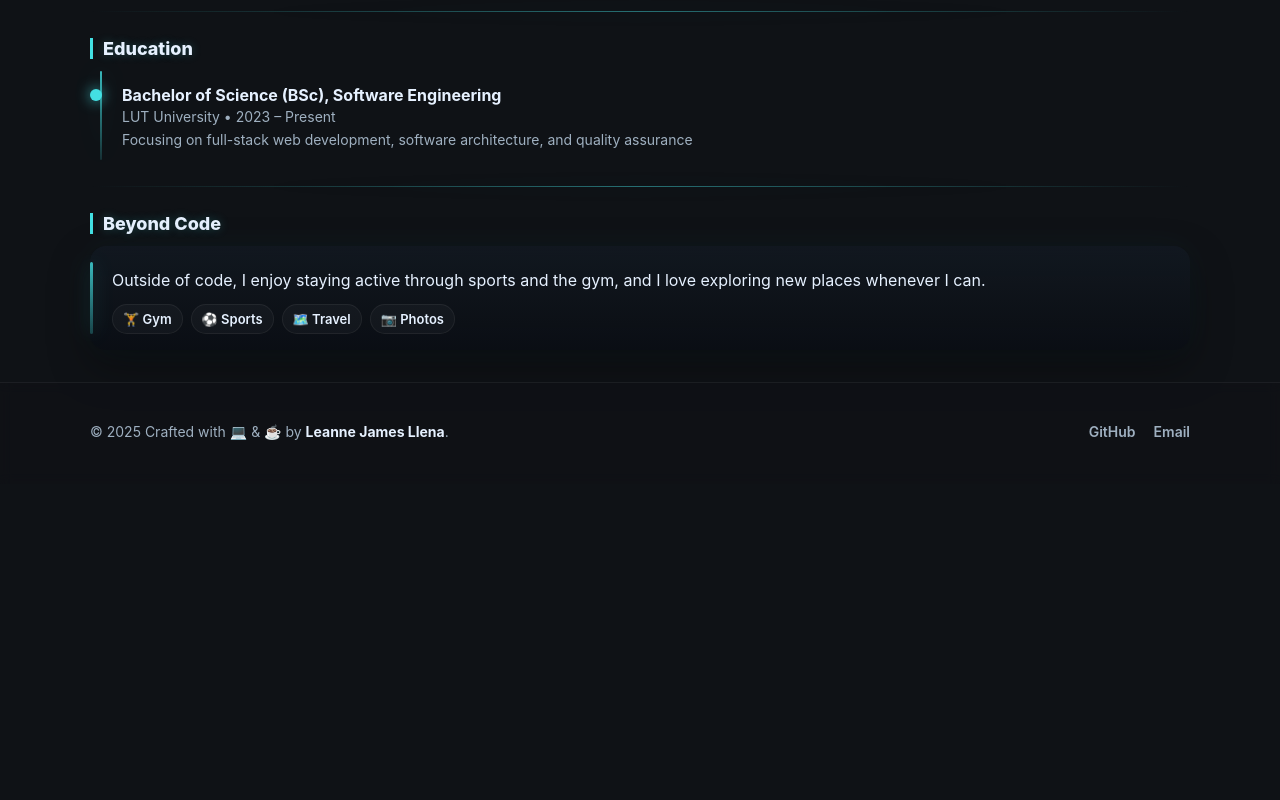
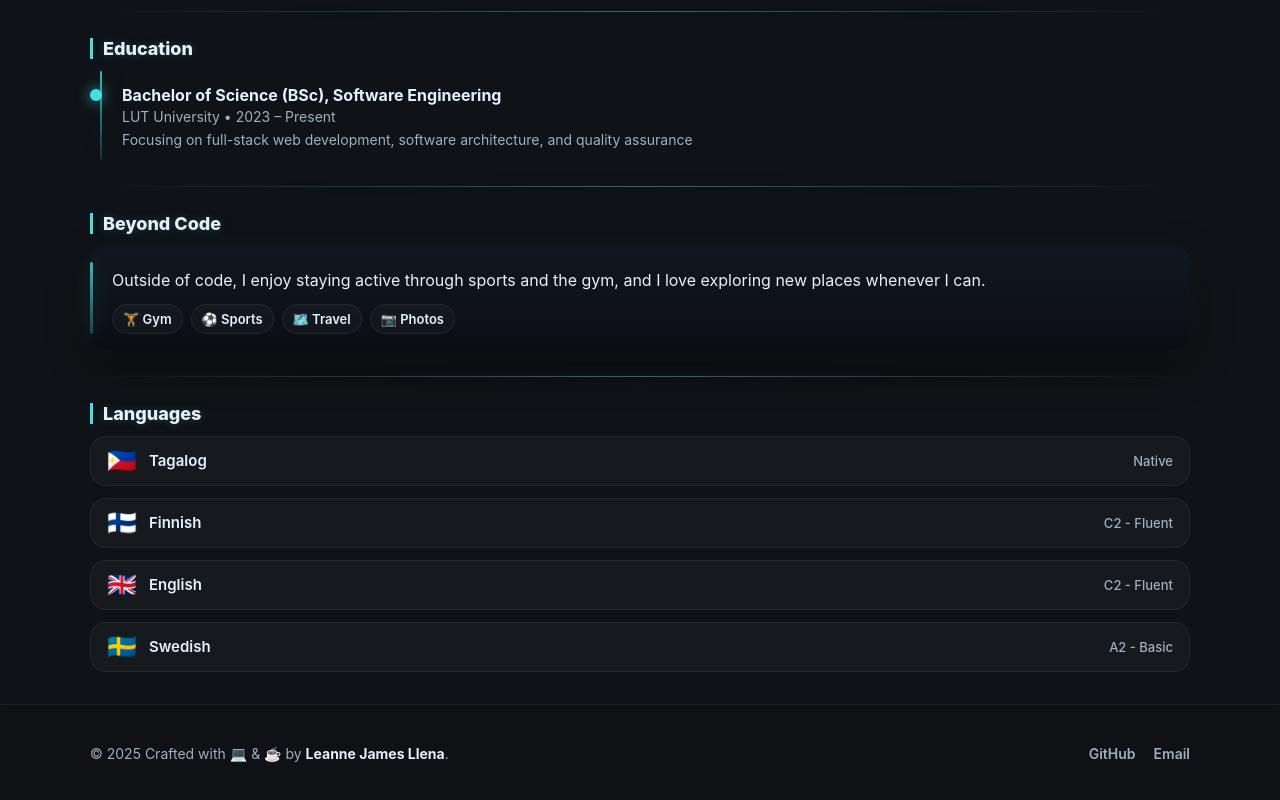
Before and after one commit to LeanneJamesLlena/Portfolio-Website, a React (Vite) app: page /about in a window 1280 px wide. Shown: the part 702-1502 px from the top of the page. Before the commit the page ends 1186 px from the top, so only its background shows below. Built offline with nearby package versions, Linux system fonts and the light colour scheme.

Commit message:
Added Languages section

```diff
--- a/src/routes/About/About.jsx
+++ b/src/routes/About/About.jsx
@@ -132,7 +132,38 @@ function About() {
         </div>
       </section>
 
+      {/* Divider */}
+      <div className={s.sectionRule} />
 
+      {/* Spoken Languages */}
+      <section className={s.section} aria-labelledby="langs-heading">
+        <div className={s.sectionHead}>
+          <h2 id="langs-heading" className={s.sectionTitleGlow}>Languages</h2>
+        </div>
+
+        <ul className={s.languageList} role="list">
+          <li className={s.langItem}>
+            <span className={s.flag}>🇵🇭</span>
+            <span className={s.langName}>Tagalog</span>
+            <span className={s.langLevel}>Native</span>
+          </li>
+          <li className={s.langItem}>
+            <span className={s.flag}>🇫🇮</span>
+            <span className={s.langName}>Finnish</span>
+            <span className={s.langLevel}>C2 - Fluent</span>
+          </li>
+          <li className={s.langItem}>
+            <span className={s.flag}>🇬🇧</span>
+            <span className={s.langName}>English</span>
+            <span className={s.langLevel}>C2 - Fluent</span>
+          </li>
+          <li className={s.langItem}>
+            <span className={s.flag}>🇸🇪</span>
+            <span className={s.langName}>Swedish</span>
+            <span className={s.langLevel}>A2 - Basic</span>
+          </li>
+        </ul>
+      </section>
 
     </section>
   );
--- a/src/routes/About/About.module.css
+++ b/src/routes/About/About.module.css
@@ -212,3 +212,66 @@
 @media (max-width: 640px){
   .lifeCard { padding: 16px 14px 12px; }
 }
+
+/* Spoken Languages */
+.languageList {
+  list-style: none;
+  padding: 0;
+  margin: 0;
+  display: grid;
+  gap: 12px;
+}
+
+.langItem {
+  display: flex;
+  align-items: center;
+  gap: 12px;
+  padding: 12px 16px;
+  border-radius: var(--radius);
+  background: rgba(255, 255, 255, 0.03);
+  border: 1px solid rgba(255, 255, 255, 0.06);
+  transition: transform 0.14s ease, box-shadow 0.14s ease, border-color 0.14s ease;
+}
+
+.langItem:hover {
+  transform: translateY(-1px);
+  border-color: rgba(67, 224, 227, 0.55);
+  box-shadow: 0 0 16px rgba(67, 224, 227, 0.28);
+}
+
+.flag {
+  font-size: 24px;
+  line-height: 1;
+}
+
+.langName {
+  flex: 1;
+  font-weight: 600;
+  color: var(--text);
+  font-size: 15px;
+}
+
+.langLevel {
+  color: var(--muted);
+  font-size: 13px;
+  font-weight: 500;
+}
+
+/* Mobile adjustment for language list */
+@media (max-width: 640px) {
+  .langItem {
+    padding: 10px 14px;
+  }
+
+  .flag {
+    font-size: 20px;
+  }
+
+  .langName {
+    font-size: 14px;
+  }
+
+  .langLevel {
+    font-size: 12px;
+  }
+}
```
